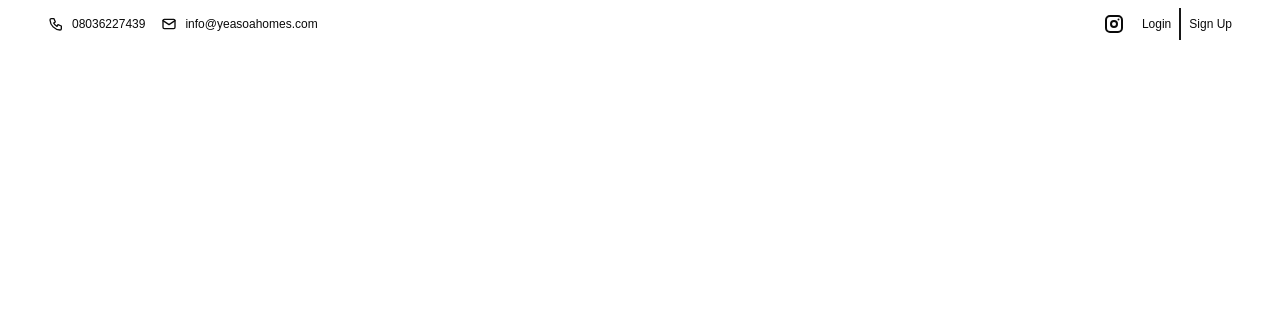
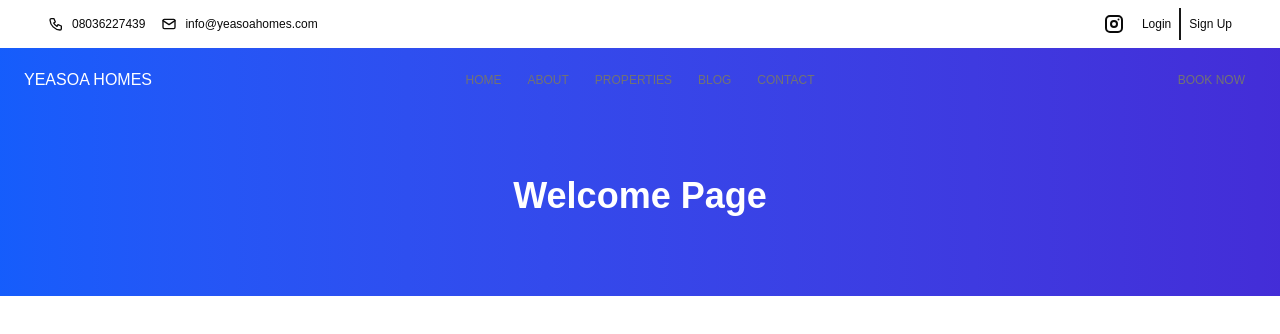
Before and after one commit to David-Igwe/yeasoa-homes, a React (Vite) app: page / in a window 1280 px wide. Shown: the top 334 px of the page. Built offline with nearby package versions, Linux system fonts and the light colour scheme.

Commit message:
ui update: implement sticky, responsive navbar that turns to a sidebar sheet in mobile views and sits on top of the hero section

```diff
--- a/pages/Home.tsx
+++ b/pages/Home.tsx
@@ -1,10 +1,18 @@
 import TopNav from "../src/components/TopNav";
+import Navbar from "../src/components/Navbar";
 
 
 export default function Home() {
   return (
     <>
       <TopNav />
+      <Navbar />
+      <main>
+        {/* Hero Section for now, image to be placed here, probably should be it's own component (Hero Component) that accepts props that configures it */}
+        <section className="bg-linear-to-r from-blue-600 to-indigo-700 text-white pt-32 pb-20 px-4">
+          <h1 className="text-4xl font-bold text-center">Welcome Page</h1>
+        </section>
+      </main>
     </>
   )
 }
--- /dev/null
+++ b/src/components/Navbar.tsx
@@ -0,0 +1,122 @@
+import {useState, useEffect} from "react";
+import {Link, NavLink} from "react-router-dom"
+
+import { Button } from "./ui/button"
+import {
+  Sheet,
+  SheetClose,
+  SheetContent,
+  SheetFooter,
+  SheetHeader,
+  SheetTitle,
+  SheetTrigger,
+} from "./ui/sheet"
+
+import { cn } from "../lib/utils"
+import {IconMenu2} from "@tabler/icons-react"
+
+export default function Navbar() {
+  const [isScrolled, setIsScrolled] = useState<boolean>(false);
+
+  useEffect(() => {
+    const handleScroll = () => {
+      if (window.scrollY > 48) {
+        setIsScrolled(true);
+      } else {
+        setIsScrolled(false);
+      }
+    };
+
+    window.addEventListener("scroll", handleScroll, { passive: true });
+    return () => window.removeEventListener("scroll", handleScroll);
+  }, []);
+
+  const navLinks = [
+  { label: "HOME", path: "#" },
+  { label: "ABOUT", path: "#" },
+  { label: "PROPERTIES", path: "#" },
+  { label: "BLOG", path: "#" },
+  { label: "CONTACT", path: "#" },
+]
+
+  return (
+    <section className={cn(
+        "w-full left-0 right-0 z-40 transition-all duration-100",
+        isScrolled
+          ? "fixed top-0 bg-background/95 backdrop-blur-md shadow-sm text-foreground"
+          : "absolute top-12 bg-transparent text-white"
+      )}>
+      <header className="relative flex h-16 w-full items-center px-6">
+        <Link to="/" className="flex shrink-0 items-center gap-2.5">YEASOA HOMES</Link>
+
+        <nav className="absolute left-1/2 hidden -translate-x-1/2 items-center gap-1 md:flex">
+          {navLinks.map(({label, path}) => (
+            <Button
+              key={label}
+              render={<NavLink to={path} />}
+              nativeButton={false}
+              variant="ghost"
+              size="sm"
+              className="text-muted-foreground hover:text-foreground"
+            >
+              {label}
+            </Button>
+          ))}
+        </nav>
+
+        <div className="ml-auto flex shrink-0 items-center gap-3">
+          <Button
+            render={<a href="#" />}
+            nativeButton={false}
+            variant="ghost"
+            size="sm"
+            className="hidden text-muted-foreground hover:text-foreground sm:inline-flex"
+          >
+            BOOK NOW
+          </Button>
+
+
+          <Sheet>
+            <SheetTrigger
+              render={
+                <Button variant="outline" size="icon" className="md:hidden" />
+              }
+              aria-label="Open menu"
+            >
+              <IconMenu2 aria-hidden="true" />
+            </SheetTrigger>
+            <SheetContent side="right" className="w-full sm:max-w-xs">
+              <SheetHeader>
+                <SheetTitle className="flex items-center gap-2.5">
+                  <Link to="/">YEASOA HOMES</Link>
+                </SheetTitle>
+              </SheetHeader>
+              <nav className="flex flex-col px-2">
+                {navLinks.map(({label, path}) => (
+                  <SheetClose
+                    key={label}
+                    render={<NavLink to={path} />}
+                    nativeButton={false}
+                    className="px-2 py-2.5 text-sm font-medium text-muted-foreground transition-colors hover:bg-muted hover:text-foreground"
+                  >
+                    {label}
+                  </SheetClose>
+                ))}
+              </nav>
+              <SheetFooter>
+                <Button
+                  render={<Link to="#" />}
+                  nativeButton={false}
+                  variant="ghost"
+                  className="w-full"
+                >
+                  BOOK NOW
+                </Button>
+              </SheetFooter>
+            </SheetContent>
+          </Sheet>
+        </div>
+      </header>
+    </section>
+  );
+}
--- a/src/components/TopNav.tsx
+++ b/src/components/TopNav.tsx
@@ -11,7 +11,7 @@ import { IconPhone, IconMail, IconBrandInstagram } from '@tabler/icons-react';
 
 export default function TopNav() {
   return (
-    <NavigationMenu className="bg-background h-12">
+    <NavigationMenu className="bg-background h-12 relative z-50">
       <NavigationMenuList className="justify-start sm:ms-10">
         <NavigationMenuItem>
           <NavigationMenuLink render={<a href="https://wa.me/2348036227439" />} ><IconPhone /> 08036227439</NavigationMenuLink>
--- a/src/components/ui/button.tsx
+++ b/src/components/ui/button.tsx
@@ -1,7 +1,7 @@
 import { Button as ButtonPrimitive } from "@base-ui/react/button"
 import { cva, type VariantProps } from "class-variance-authority"
 
-import { cn } from "@/lib/utils"
+import { cn } from "../../lib/utils"
 
 const buttonVariants = cva(
   "group/button inline-flex shrink-0 items-center justify-center rounded-none border border-transparent bg-clip-padding text-xs font-medium whitespace-nowrap transition-all outline-none select-none focus-visible:border-ring focus-visible:ring-1 focus-visible:ring-ring/50 active:not-aria-[haspopup]:translate-y-px disabled:pointer-events-none disabled:opacity-50 aria-invalid:border-destructive aria-invalid:ring-1 aria-invalid:ring-destructive/20 dark:aria-invalid:border-destructive/50 dark:aria-invalid:ring-destructive/40 [&_svg]:pointer-events-none [&_svg]:shrink-0 [&_svg:not([class*='size-'])]:size-4",
--- /dev/null
+++ b/src/components/ui/sheet.tsx
@@ -0,0 +1,136 @@
+import * as React from "react"
+import { Dialog as SheetPrimitive } from "@base-ui/react/dialog"
+
+import { cn } from "../../lib/utils"
+import { Button } from "./button"
+import { IconX } from "@tabler/icons-react"
+
+function Sheet({ ...props }: SheetPrimitive.Root.Props) {
+  return <SheetPrimitive.Root data-slot="sheet" {...props} />
+}
+
+function SheetTrigger({ ...props }: SheetPrimitive.Trigger.Props) {
+  return <SheetPrimitive.Trigger data-slot="sheet-trigger" {...props} />
+}
+
+function SheetClose({ ...props }: SheetPrimitive.Close.Props) {
+  return <SheetPrimitive.Close data-slot="sheet-close" {...props} />
+}
+
+function SheetPortal({ ...props }: SheetPrimitive.Portal.Props) {
+  return <SheetPrimitive.Portal data-slot="sheet-portal" {...props} />
+}
+
+function SheetOverlay({ className, ...props }: SheetPrimitive.Backdrop.Props) {
+  return (
+    <SheetPrimitive.Backdrop
+      data-slot="sheet-overlay"
+      className={cn(
+        "fixed inset-0 z-50 bg-black/10 text-xs/relaxed transition-opacity duration-150 data-ending-style:opacity-0 data-starting-style:opacity-0 supports-backdrop-filter:backdrop-blur-xs",
+        className
+      )}
+      {...props}
+    />
+  )
+}
+
+function SheetContent({
+  className,
+  children,
+  side = "right",
+  showCloseButton = true,
+  ...props
+}: SheetPrimitive.Popup.Props & {
+  side?: "top" | "right" | "bottom" | "left"
+  showCloseButton?: boolean
+}) {
+  return (
+    <SheetPortal>
+      <SheetOverlay />
+      <SheetPrimitive.Popup
+        data-slot="sheet-content"
+        data-side={side}
+        className={cn(
+          "fixed z-50 flex flex-col bg-popover bg-clip-padding text-xs/relaxed text-popover-foreground shadow-lg transition duration-200 ease-in-out data-ending-style:opacity-0 data-starting-style:opacity-0 data-[side=bottom]:inset-x-0 data-[side=bottom]:bottom-0 data-[side=bottom]:h-auto data-[side=bottom]:border-t data-[side=bottom]:data-ending-style:translate-y-[2.5rem] data-[side=bottom]:data-starting-style:translate-y-[2.5rem] data-[side=left]:inset-y-0 data-[side=left]:left-0 data-[side=left]:h-full data-[side=left]:w-3/4 data-[side=left]:border-r data-[side=left]:data-ending-style:translate-x-[-2.5rem] data-[side=left]:data-starting-style:translate-x-[-2.5rem] data-[side=right]:inset-y-0 data-[side=right]:right-0 data-[side=right]:h-full data-[side=right]:w-3/4 data-[side=right]:border-l data-[side=right]:data-ending-style:translate-x-[2.5rem] data-[side=right]:data-starting-style:translate-x-[2.5rem] data-[side=top]:inset-x-0 data-[side=top]:top-0 data-[side=top]:h-auto data-[side=top]:border-b data-[side=top]:data-ending-style:translate-y-[-2.5rem] data-[side=top]:data-starting-style:translate-y-[-2.5rem] data-[side=left]:sm:max-w-sm data-[side=right]:sm:max-w-sm",
+          className
+        )}
+        {...props}
+      >
+        {children}
+        {showCloseButton && (
+          <SheetPrimitive.Close
+            data-slot="sheet-close"
+            render={
+              <Button
+                variant="ghost"
+                className="absolute top-3 right-3"
+                size="icon-sm"
+              />
+            }
+          >
+            <IconX
+            />
+            <span className="sr-only">Close</span>
+          </SheetPrimitive.Close>
+        )}
+      </SheetPrimitive.Popup>
+    </SheetPortal>
+  )
+}
+
+function SheetHeader({ className, ...props }: React.ComponentProps<"div">) {
+  return (
+    <div
+      data-slot="sheet-header"
+      className={cn("flex flex-col gap-0.5 p-4", className)}
+      {...props}
+    />
+  )
+}
+
+function SheetFooter({ className, ...props }: React.ComponentProps<"div">) {
+  return (
+    <div
+      data-slot="sheet-footer"
+      className={cn("mt-auto flex flex-col gap-2 p-4", className)}
+      {...props}
+    />
+  )
+}
+
+function SheetTitle({ className, ...props }: SheetPrimitive.Title.Props) {
+  return (
+    <SheetPrimitive.Title
+      data-slot="sheet-title"
+      className={cn(
+        "font-heading text-sm font-medium text-foreground",
+        className
+      )}
+      {...props}
+    />
+  )
+}
+
+function SheetDescription({
+  className,
+  ...props
+}: SheetPrimitive.Description.Props) {
+  return (
+    <SheetPrimitive.Description
+      data-slot="sheet-description"
+      className={cn("text-xs/relaxed text-muted-foreground", className)}
+      {...props}
+    />
+  )
+}
+
+export {
+  Sheet,
+  SheetTrigger,
+  SheetClose,
+  SheetContent,
+  SheetHeader,
+  SheetFooter,
+  SheetTitle,
+  SheetDescription,
+}
```
